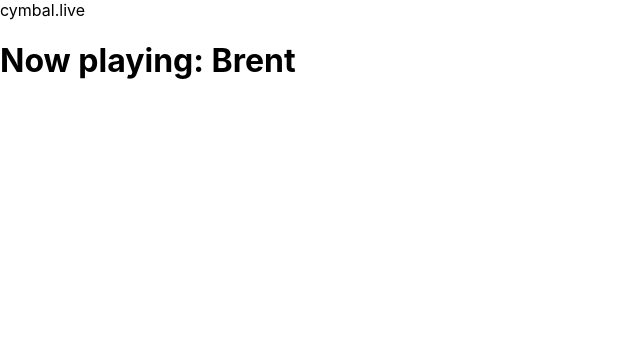
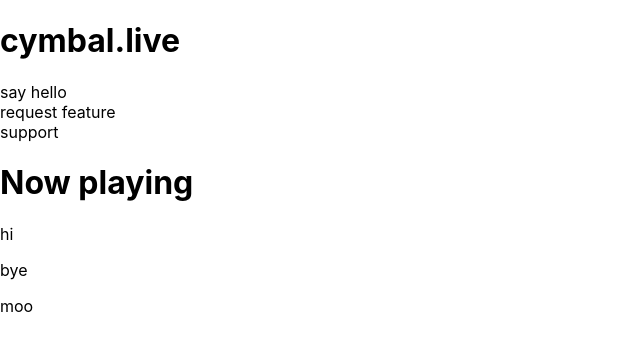
Before and after one commit to brntsllvn/cymbal.live, a React (Create React App) app: page / in a window 1280 px wide. Shown: the top 350 px of the page, without its empty margins (0-640 px from the left). Built offline with nearby package versions, Linux system fonts and the light colour scheme.

Commit message:
add show components

```diff
--- a/src/App.js
+++ b/src/App.js
@@ -1,15 +1,24 @@
 import React from 'react';
 import './App.css';
-import NowPlaying from './components/NowPlaying.js'
+import ShowContainer from './components/ShowContainer'
 
 function App() {
   return (
     <div>
       <div>
-        cymbal.live
+        <h1>cymbal.live</h1>
       </div>
       <div>
-        <NowPlaying name="Brent"/>
+        say hello
+      </div>
+      <div>
+        request feature
+      </div>
+      <div>
+        support
+      </div>
+      <div>
+        <ShowContainer />
       </div>
     </div>
   );
--- /dev/null
+++ b/src/components/ComingUp.js
@@ -0,0 +1,27 @@
+import React from 'react';
+
+class ComingUp extends React.Component {
+    constructor(props) {
+        super(props);
+    }
+
+    _getUpcomingShows() {
+        return ["hi","bye","moo"]
+    }
+
+    render () {
+        const shows = this._getUpcomingShows();
+        return (
+            <div>
+                {
+                    shows.map(show => {
+                        return <p>{show}</p>
+                    })
+                }
+            </div>
+        );
+    }
+
+}
+
+export default ComingUp;
--- a/src/components/NowPlaying.js
+++ b/src/components/NowPlaying.js
@@ -3,12 +3,11 @@
 class NowPlaying extends React.Component {
     constructor(props) {
         super(props);
-        this.state = {name: props.name}
     }
 
     render () {
         return (
-            <h1>Now playing: {this.state.name}</h1>
+            <h1>Now playing</h1>
         );
     }
 
--- /dev/null
+++ b/src/components/ShowContainer.js
@@ -0,0 +1,26 @@
+import React from 'react';
+import NowPlaying from './NowPlaying';
+import ComingUp from './ComingUp';
+
+class ShowContainer extends React.Component {
+    constructor(props) {
+        super(props);
+    }
+
+    _getUpcomingShows() {
+        return ["hi","bye","moo"]
+    }
+
+    render () {
+        const shows = this._getUpcomingShows();
+        return (
+            <div>
+                <NowPlaying />
+                <ComingUp />
+            </div>
+        );
+    }
+
+}
+
+export default ShowContainer;
```
